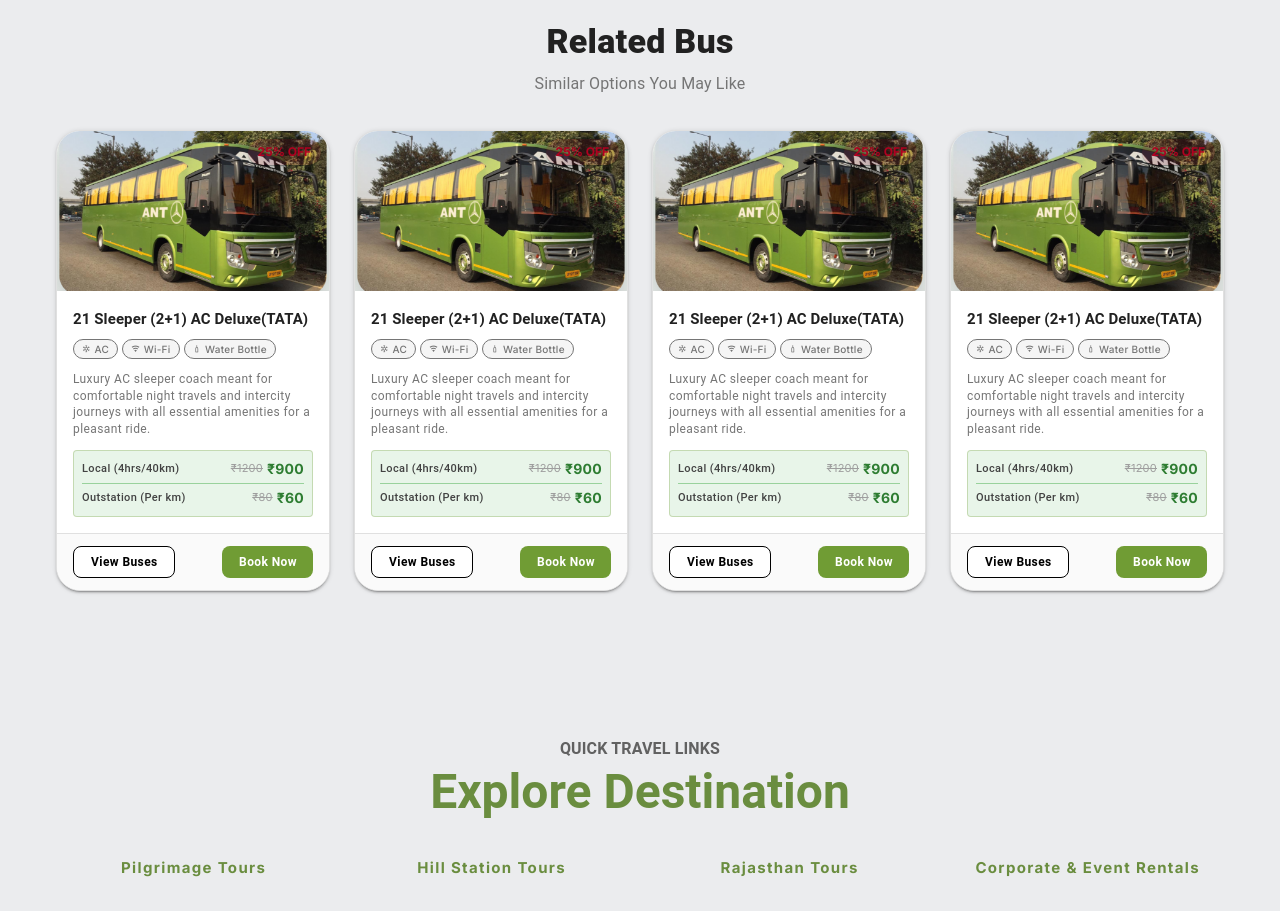
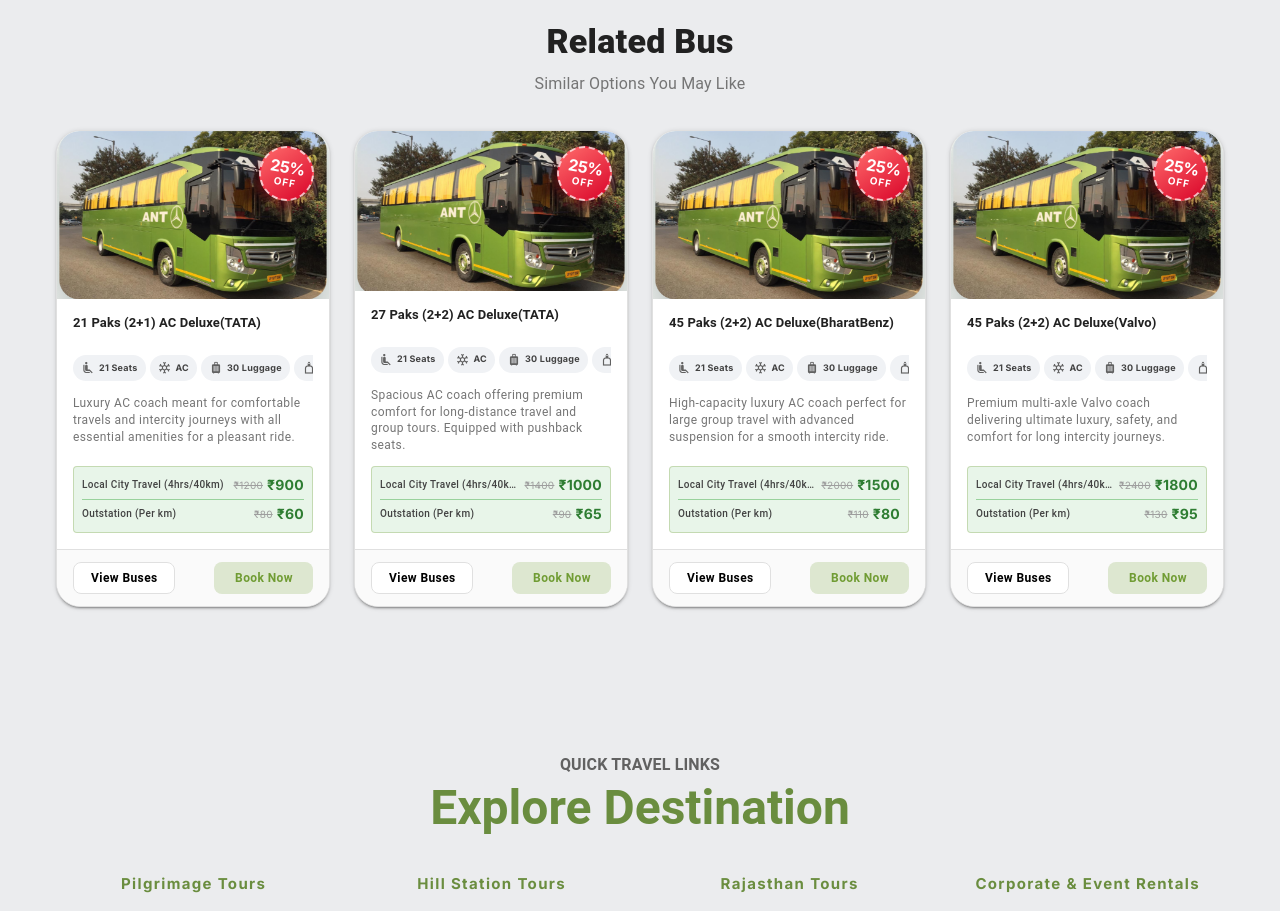
Before and after one commit to saktiswarupmishra/send-enquiry, a Vue app in the folder send-enquiry/frontend/: page /send-enquiry in a window 1280 px wide. Shown: the part 3660-4571 px from the top of the page. Built offline with nearby package versions, Linux system fonts and the light colour scheme.

Commit message:
feat: implement multi-step enquiry form with service and trip details components

```diff
--- a/send-enquiry/frontend/src/components/EnquiryForm.vue
+++ b/send-enquiry/frontend/src/components/EnquiryForm.vue
@@ -159,7 +159,7 @@
             </div>
 
             <v-row dense>
-              <v-col cols="12" sm="4" v-for="service in serviceTypes" :key="service.value">
+              <v-col cols="12" sm="6" md="4" v-for="service in serviceTypes" :key="service.value">
                 <div
                   class="service-card"
                   :class="{ selected: store.form.serviceType === service.value }"
@@ -534,9 +534,12 @@
 }
 
 const serviceTypes = [
-  { value: 'local', label: 'Local & Outstation', icon: 'mdi-map-marker-distance', desc: 'City travel or intercity trips' },
-  { value: 'airport', label: 'Airport Transfer', icon: 'mdi-airplane-takeoff', desc: 'Pickup & drop to any airport' },
-  { value: 'special', label: 'Wedding & Corporate', icon: 'mdi-star-circle', desc: 'Premium event transportation' },
+  { value: 'local', label: 'Local & Outstation', icon: 'mdi-map-marker-distance', desc: 'Seamless travel across cities or short local travels.' },
+  { value: 'wedding', label: 'Wedding Transport', icon: 'mdi-heart-outline', desc: 'Luxury fleet to complement your special day.' },
+  { value: 'group', label: 'Group Tours', icon: 'mdi-account-group', desc: 'Curated sightseeing with knowledgeable crew.' },
+  { value: 'airport', label: 'Airport Transfers', icon: 'mdi-airplane-landing', desc: 'Punctual pickups and drop-offs for VIP delegations.' },
+  { value: 'corporate', label: 'Corporate Travel', icon: 'mdi-briefcase-outline', desc: 'Productivity-focused interiors for teams on the go.' },
+  { value: 'school', label: 'School Trips', icon: 'mdi-bus-school', desc: 'Safety-first transportation for educational excursions.' }
 ]
 
 const destinationItems = computed(() => {
--- a/send-enquiry/frontend/src/components/RelatedBus.vue
+++ b/send-enquiry/frontend/src/components/RelatedBus.vue
@@ -6,51 +6,53 @@
     </div>
 
     <v-row>
-      <v-col cols="12" sm="6" md="3" v-for="i in 4" :key="i">
-        <v-card class="rounded-xl elevation-2 overflow-hidden bg-white h-100 d-flex flex-column custom-border">
+      <v-col cols="12" sm="6" md="6" lg="3" v-for="(bus, i) in buses" :key="i">
+        <v-card class="rounded-xl elevation-2 overflow-hidden bg-white h-100 d-flex flex-column custom-border hover-card">
           <v-img src="/bus.jpg" height="160" cover class="position-relative">
-            <v-chip
-              color="error"
-              size="small"
-              class="position-absolute top-0 right-0 ma-2 font-weight-bold elevation-1"
-            >
-              25% OFF
-            </v-chip>
+            <div class="discount-badge elevation-4">
+              <div class="badge-content">
+                <span class="discount-value">25%</span>
+                <span class="discount-text">OFF</span>
+              </div>
+            </div>
           </v-img>
 
           <v-card-text class="pa-4 flex-grow-1 d-flex flex-column">
-            <h3 class="text-subtitle-2 font-weight-bold text-grey-darken-4 mb-2" style="font-size: 15px !important;">21 Sleeper (2+1) AC Deluxe(TATA)</h3>
+            <h3 class="text-subtitle-2 font-weight-bold text-grey-darken-4 mb-2 text-wrap" style="font-size: 13px !important; line-height: 1.2; min-height: 32px;" :title="bus.name">{{ bus.name }}</h3>
 
-            <div class="d-flex flex-wrap mb-3" style="gap: 4px;">
-              <v-chip size="x-small" variant="outlined" color="grey-darken-1" class="font-weight-medium bg-grey-lighten-4">
-                <v-icon left size="x-small" class="mr-1">mdi-snowflake</v-icon> AC
+            <div class="d-flex flex-nowrap mb-3 overflow-x-auto hide-scrollbar" style="gap: 4px; padding-bottom: 2px;">
+              <v-chip size="small" variant="flat" color="#f0f2f5" class="text-grey-darken-3 font-weight-bold px-2 flex-shrink-0" style="font-size: 9px;">
+                <v-icon left size="14" class="mr-1" color="grey-darken-2">mdi-seat-passenger</v-icon> 21 Seats
               </v-chip>
-              <v-chip size="x-small" variant="outlined" color="grey-darken-1" class="font-weight-medium bg-grey-lighten-4">
-                <v-icon left size="x-small" class="mr-1">mdi-wifi</v-icon> Wi-Fi
+              <v-chip size="small" variant="flat" color="#f0f2f5" class="text-grey-darken-3 font-weight-bold px-2 flex-shrink-0" style="font-size: 9px;">
+                <v-icon left size="14" class="mr-1" color="grey-darken-2">mdi-snowflake</v-icon> AC
               </v-chip>
-              <v-chip size="x-small" variant="outlined" color="grey-darken-1" class="font-weight-medium bg-grey-lighten-4">
-                <v-icon left size="x-small" class="mr-1">mdi-bottle-wine-outline</v-icon> Water Bottle
+              <v-chip size="small" variant="flat" color="#f0f2f5" class="text-grey-darken-3 font-weight-bold px-2 flex-shrink-0" style="font-size: 9px;">
+                <v-icon left size="14" class="mr-1" color="grey-darken-2">mdi-bag-suitcase</v-icon> 30 Luggage
+              </v-chip>
+              <v-chip size="small" variant="flat" color="#f0f2f5" class="text-grey-darken-3 font-weight-bold px-2 flex-shrink-0" style="font-size: 9px;">
+                <v-icon left size="14" class="mr-1" color="grey-darken-2">mdi-bottle-tonic-outline</v-icon> Water Bottle
               </v-chip>
             </div>
 
             <p class="text-caption text-grey-darken-1 mb-3 flex-grow-1" style="line-height: 1.4;">
-              Luxury AC sleeper coach meant for comfortable night travels and intercity journeys with all essential amenities for a pleasant ride.
+              {{ bus.description }}
             </p>
 
             <div class="pricing-container bg-green-lighten-5 rounded pa-2 mt-auto border" style="border-color: rgba(112, 156, 52, 0.3) !important;">
-              <div class="d-flex justify-space-between align-center mb-1">
-                <span class="text-caption text-grey-darken-3 font-weight-medium" style="font-size: 11px !important;">Local (4hrs/40km)</span>
-                <div class="d-flex align-center">
-                  <span class="text-decoration-line-through text-grey mr-1" style="font-size: 11px;">₹1200</span>
-                  <span class="font-weight-bold text-green-darken-3" style="font-size: 14px;">₹900</span>
+              <div class="d-flex justify-space-between align-center mb-1 flex-nowrap" style="white-space: nowrap;">
+                <span class="text-caption text-grey-darken-3 font-weight-medium text-truncate mr-1" style="font-size: 10px !important;" title="Local City Travel (4hrs/40km)">Local City Travel (4hrs/40km)</span>
+                <div class="d-flex align-center flex-shrink-0">
+                  <span class="text-decoration-line-through text-grey mr-1" style="font-size: 10px;">₹{{ bus.localOldPrice }}</span>
+                  <span class="font-weight-bold text-green-darken-3" style="font-size: 14px;">₹{{ bus.localPrice }}</span>
                 </div>
               </div>
               <v-divider class="my-1 border-opacity-50" color="success"></v-divider>
-              <div class="d-flex justify-space-between align-center">
-                <span class="text-caption text-grey-darken-3 font-weight-medium" style="font-size: 11px !important;">Outstation (Per km)</span>
-                <div class="d-flex align-center">
-                  <span class="text-decoration-line-through text-grey mr-1" style="font-size: 11px;">₹80</span>
-                  <span class="font-weight-bold text-green-darken-3" style="font-size: 14px;">₹60</span>
+              <div class="d-flex justify-space-between align-center flex-nowrap" style="white-space: nowrap;">
+                <span class="text-caption text-grey-darken-3 font-weight-medium text-truncate mr-1" style="font-size: 10px !important;" title="Outstation (Per km)">Outstation (Per km)</span>
+                <div class="d-flex align-center flex-shrink-0">
+                  <span class="text-decoration-line-through text-grey mr-1" style="font-size: 10px;">₹{{ bus.outstationOldPrice }}</span>
+                  <span class="font-weight-bold text-green-darken-3" style="font-size: 14px;">₹{{ bus.outstationPrice }}</span>
                 </div>
               </div>
             </div>
@@ -59,13 +61,14 @@
           <v-divider></v-divider>
 
           <v-card-actions class="pa-3 px-4 d-flex justify-space-between bg-grey-lighten-5">
-            <v-btn variant="outlined" color="#709C34" class="px-4 rounded-lg font-weight-bold bg-white text-caption" height="32" style="text-transform: none;">
+            <v-btn variant="outlined" color="#212121" class="px-4 rounded-lg font-weight-bold bg-white text-caption" height="32" style="text-transform: none; border-color: #e0e0e0 !important;">
               View Buses
             </v-btn>
-            <v-btn color="#709C34" variant="flat" class="px-4 rounded-lg font-weight-bold text-white text-caption" height="32" style="text-transform: none;">
+            <v-btn color="#709C34" variant="tonal" class="px-5 rounded-lg font-weight-bold text-caption" height="32" style="text-transform: none; background-color: rgba(112, 156, 52, 0.1);">
               Book Now
             </v-btn>
           </v-card-actions>
+
         </v-card>
       </v-col>
     </v-row>
@@ -73,10 +76,105 @@
 </template>
 
 <script setup>
+const buses = [
+  {
+    name: '21 Paks (2+1) AC Deluxe(TATA)',
+    description: 'Luxury AC coach meant for comfortable travels and intercity journeys with all essential amenities for a pleasant ride.',
+    localPrice: '900',
+    localOldPrice: '1200',
+    outstationPrice: '60',
+    outstationOldPrice: '80'
+  },
+  {
+    name: '27 Paks (2+2) AC Deluxe(TATA)',
+    description: 'Spacious AC coach offering premium comfort for long-distance travel and group tours. Equipped with pushback seats.',
+    localPrice: '1000',
+    localOldPrice: '1400',
+    outstationPrice: '65',
+    outstationOldPrice: '90'
+  },
+  {
+    name: '45 Paks (2+2) AC Deluxe(BharatBenz)',
+    description: 'High-capacity luxury AC coach perfect for large group travel with advanced suspension for a smooth intercity ride.',
+    localPrice: '1500',
+    localOldPrice: '2000',
+    outstationPrice: '80',
+    outstationOldPrice: '110'
+  },
+  {
+    name: '45 Paks (2+2) AC Deluxe(Valvo)',
+    description: 'Premium multi-axle Valvo coach delivering ultimate luxury, safety, and comfort for long intercity journeys.',
+    localPrice: '1800',
+    localOldPrice: '2400',
+    outstationPrice: '95',
+    outstationOldPrice: '130'
+  }
+];
 </script>
 
 <style scoped>
 .custom-border {
   border: 1px solid #e0e0e0;
 }
+
+.hover-card {
+  transition: transform 0.3s ease, box-shadow 0.3s ease;
+}
+
+.hover-card:hover {
+  transform: translateY(-8px);
+  box-shadow: 0 12px 24px rgba(0,0,0,0.12) !important;
+}
+
+.discount-badge {
+  position: absolute;
+  top: 15px;
+  right: 15px;
+  background: linear-gradient(135deg, #FF6B6B 0%, #D90429 100%);
+  color: white;
+  width: 55px;
+  height: 55px;
+  border-radius: 50%;
+  display: flex;
+  flex-direction: column;
+  align-items: center;
+  justify-content: center;
+  box-shadow: 0 4px 15px rgba(217, 4, 41, 0.4) !important;
+  transform: rotate(10deg);
+  border: 2px dashed rgba(255, 255, 255, 0.7);
+  z-index: 2;
+  transition: transform 0.3s cubic-bezier(0.175, 0.885, 0.32, 1.275);
+}
+
+.hover-card:hover .discount-badge {
+  transform: scale(1.15) rotate(0deg);
+  border: 2px solid rgba(255, 255, 255, 0.9);
+}
+
+.badge-content {
+  display: flex;
+  flex-direction: column;
+  align-items: center;
+  line-height: 1.1;
+}
+
+.discount-value {
+  font-size: 16px;
+  font-weight: 900;
+  letter-spacing: -0.5px;
+}
+
+.discount-text {
+  font-size: 10px;
+  font-weight: 700;
+  letter-spacing: 1px;
+}
+
+.hide-scrollbar {
+  -ms-overflow-style: none; /* IE and Edge */
+  scrollbar-width: none;  /* Firefox */
+}
+.hide-scrollbar::-webkit-scrollbar {
+  display: none; /* Chrome, Safari and Opera */
+}
 </style>
```
